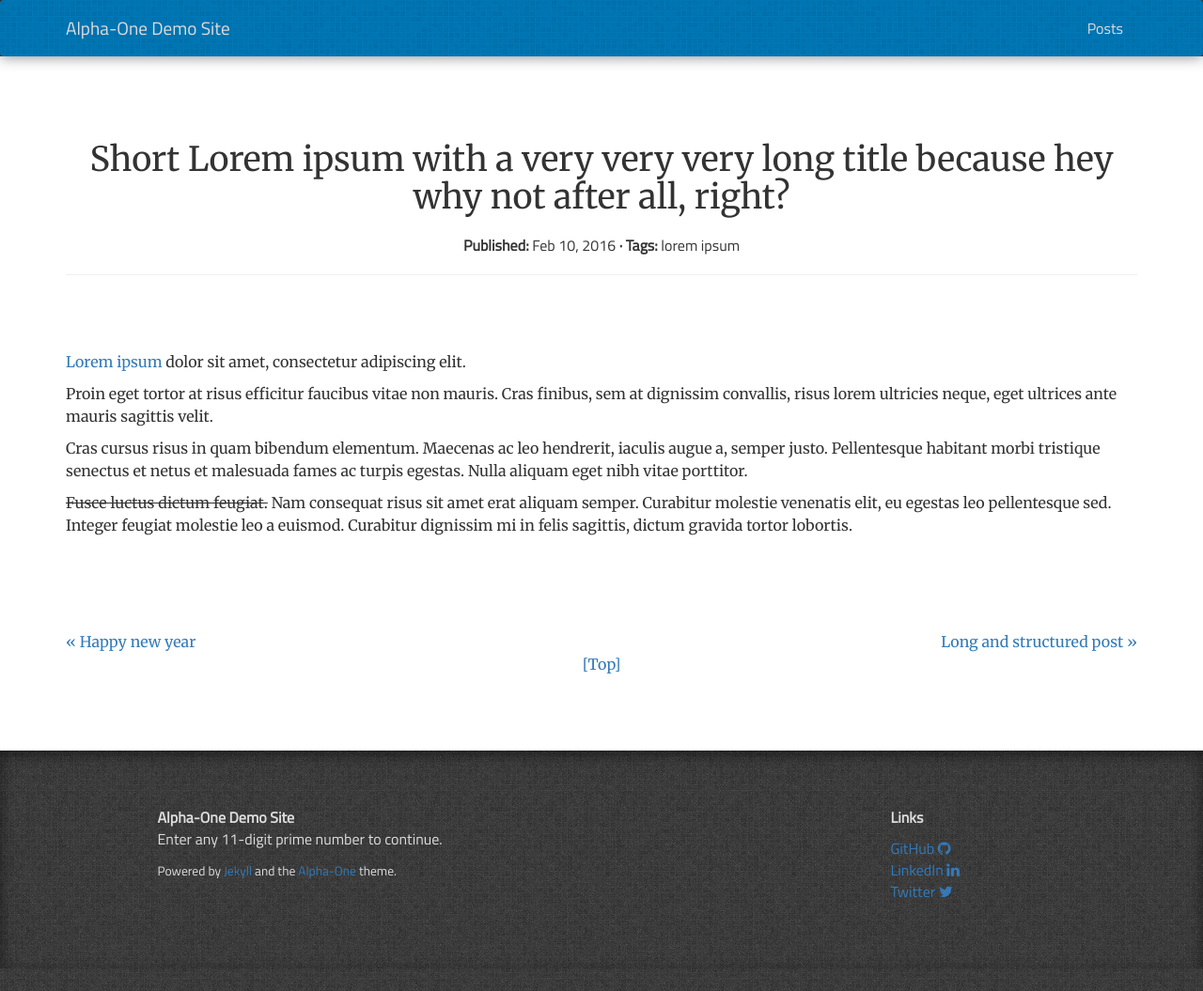
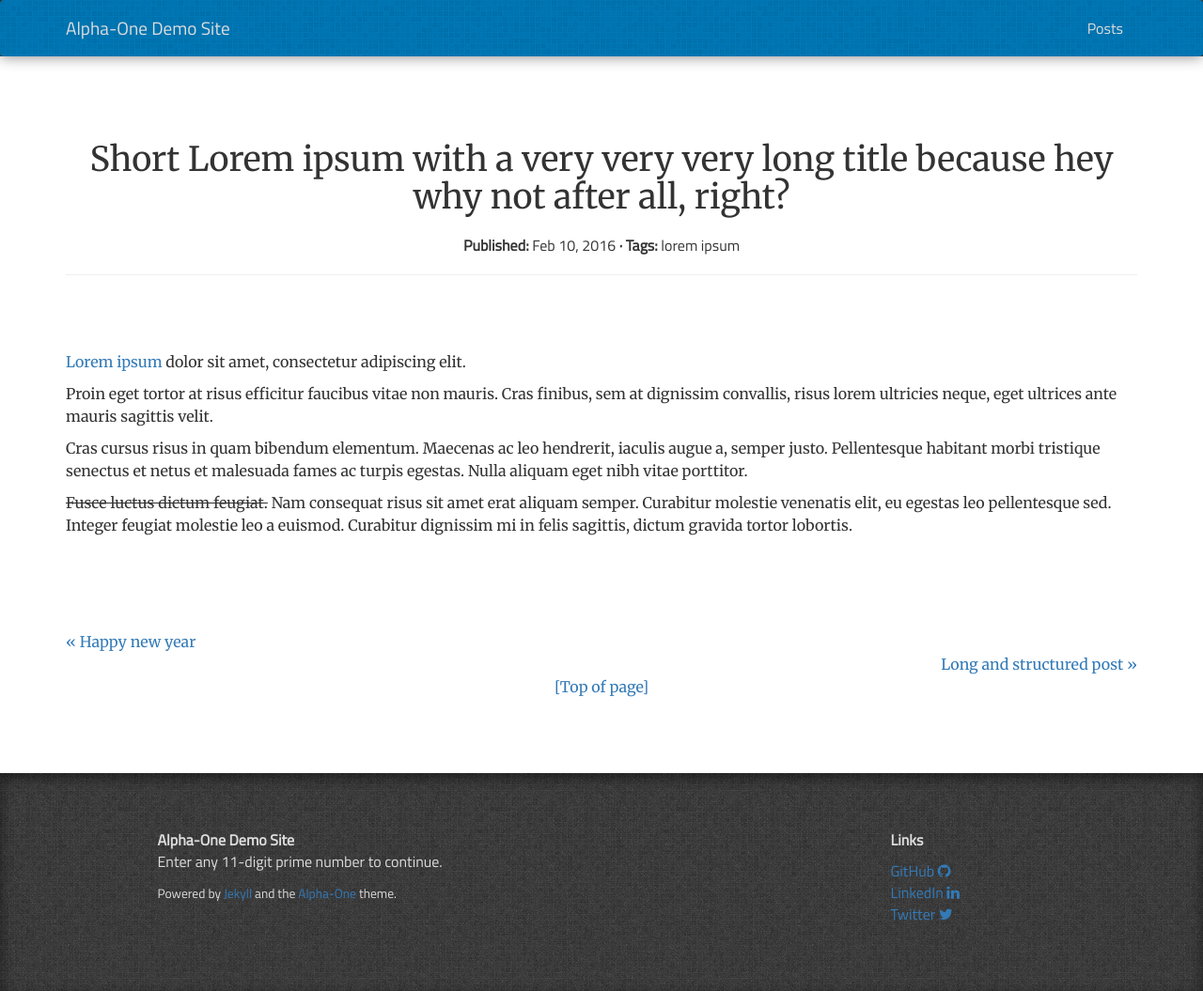
Before and after one commit to proudier/alpha-one, a Jekyll site: the page built from _posts/2016-02-10-short-content-long-title.md, in a window 1280 px wide. Shown: the whole page at 94% size. Built offline with Jekyll 4.4.1, drawn with Linux system fonts in a browser that asks for light colours; nearby versions of some CDN libraries.

Commit message:
changed navigation links layout

```diff
--- a/_layouts/post.html
+++ b/_layouts/post.html
@@ -33,7 +33,7 @@
                 </div>
             {% endif %}
             <div class="top">
-                <a href="#top">[Top]</a>
+                <a href="#top">[Top of page]</a>
             </div>
         </div>
 
--- a/assets/alpha-one.css
+++ b/assets/alpha-one.css
@@ -99,11 +99,7 @@ table.table.table-striped {
 .navigation {
     margin-top: 100px;
 }
-.navigation .prev {
-    display: inline;
-}
 .navigation .next {
-    float: right;
     text-align: right;
 }
 .navigation .top {
```
